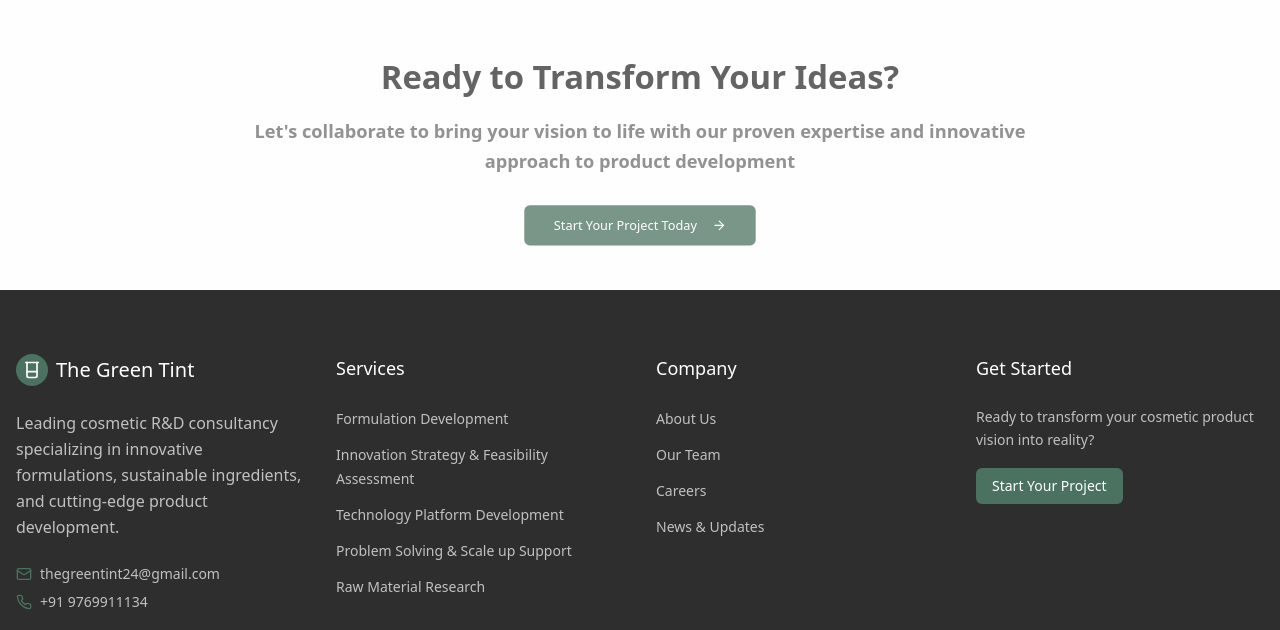
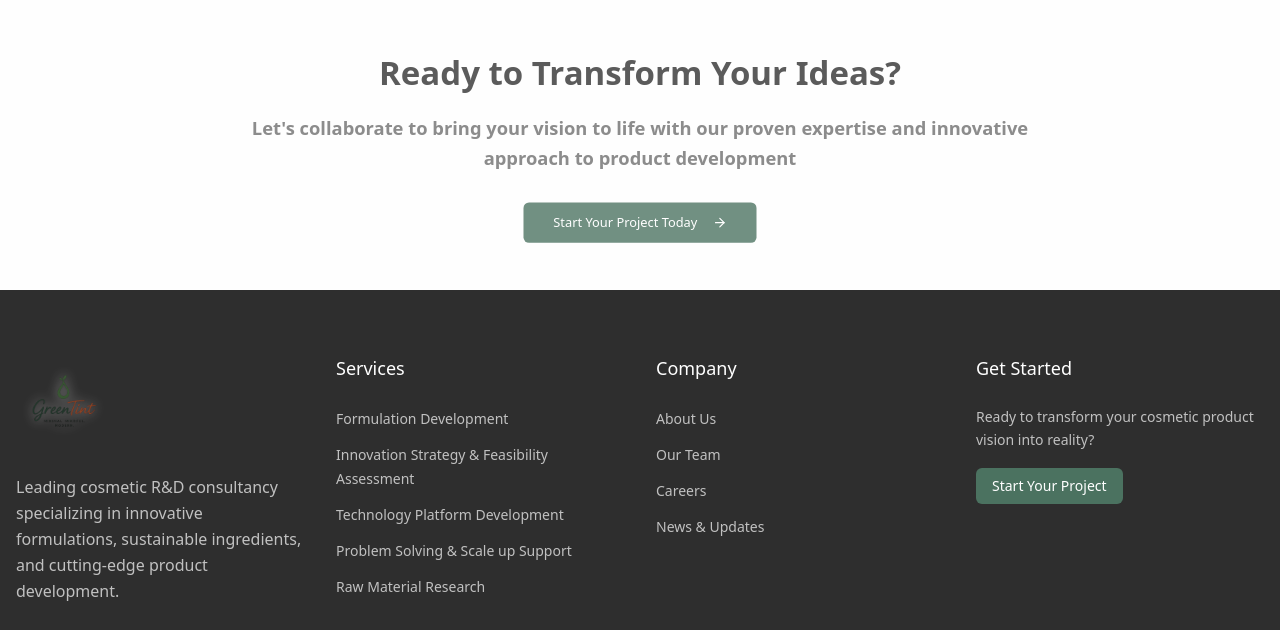
Before and after one commit to starscreamwashere/cosmetic-rd-consultancy, a Next.js app: page / in a window 1280 px wide. Shown: the part 2696-3326 px from the top of the page. Built offline with nearby package versions, Linux system fonts and the light colour scheme.

Commit message:
Logo size increased and 5D chronology error sorted out

```diff
--- a/app/services/page.tsx
+++ b/app/services/page.tsx
@@ -78,8 +78,8 @@ export default function ServicesPage() {
   ]
 
   const process = [
+    { title: "Discover", icon: Search, color: "bg-blue-500" },
     { title: "Define", icon: FileText, color: "bg-sage" },
-    { title: "Discover", icon: Search, color: "bg-blue-500" },
     { title: "Design", icon: PenTool, color: "bg-violet-500" },
     { title: "Develop", icon: Wrench, color: "bg-teal-500" },
     { title: "Deploy", icon: Rocket, color: "bg-orange-400" },
--- a/components/footer.tsx
+++ b/components/footer.tsx
@@ -18,14 +18,15 @@ export default function Footer() {
         <div className="grid md:grid-cols-2 lg:grid-cols-4 gap-8">
           {/* Company Info */}
           <div className="lg:col-span-1">
-            <Link href="/" className="flex items-center space-x-2 mb-6">
-              <div className="w-8 h-8 bg-sage rounded-full flex items-center justify-center">
-                <Beaker className="h-5 w-5 text-white" />
-              </div>
-              <span className="text-xl font-light">
-                The Green Tint<span className="text-sage font-normal"></span>
-              </span>
-            </Link>
+            <Link href="/" className="flex items-center space-x-3 mb-6">
+  <div className="h-21 md:h-24 w-auto">
+    <img
+      src="/GTlogo.png" // change this to your actual logo file path if different
+      alt="The Green Tint Logo"
+      className="h-full object-contain drop-shadow-[0_0_6px_rgba(255,255,255,0.6)]"
+    />
+  </div>
+</Link>
             <p className="text-white/70 leading-relaxed mb-6">
               Leading cosmetic R&D consultancy specializing in innovative formulations, sustainable ingredients, and
               cutting-edge product development.
--- a/components/navigation.tsx
+++ b/components/navigation.tsx
@@ -32,13 +32,14 @@ export default function Navigation() {
         <div className="flex h-16 items-center justify-between">
           {/* Logo */}
          <Link href="/" className="flex items-center space-x-3">
-  <div className="h-10 w-auto">
+  <div className="h-20 w-auto md:h-24">
   <img
     src="/GTlogo.png"
     alt="The Green Tint Logo"
     className="h-full object-contain"
   />
 </div>
+
 </Link>
 
 
```
Lines whose indentation alone changed are shown as unchanged.
